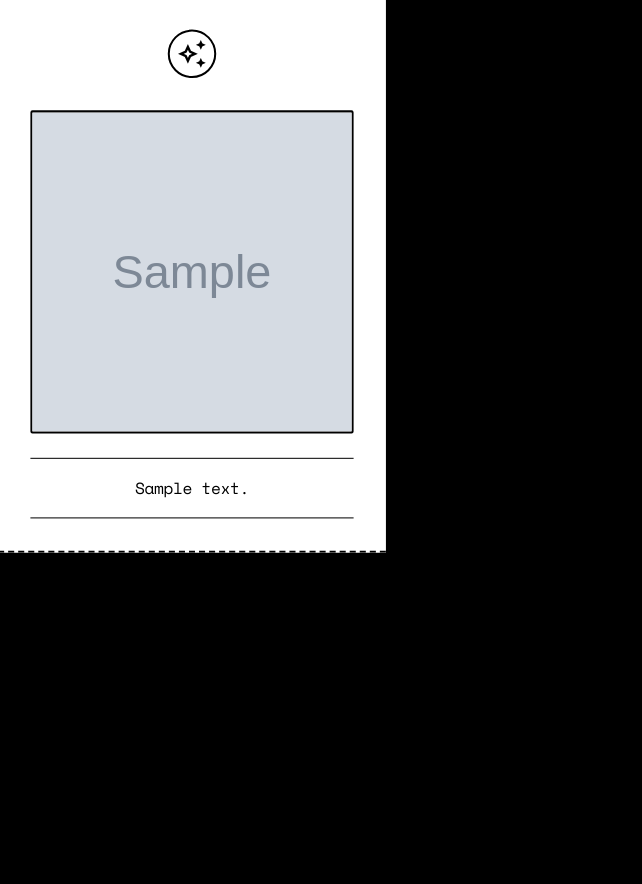
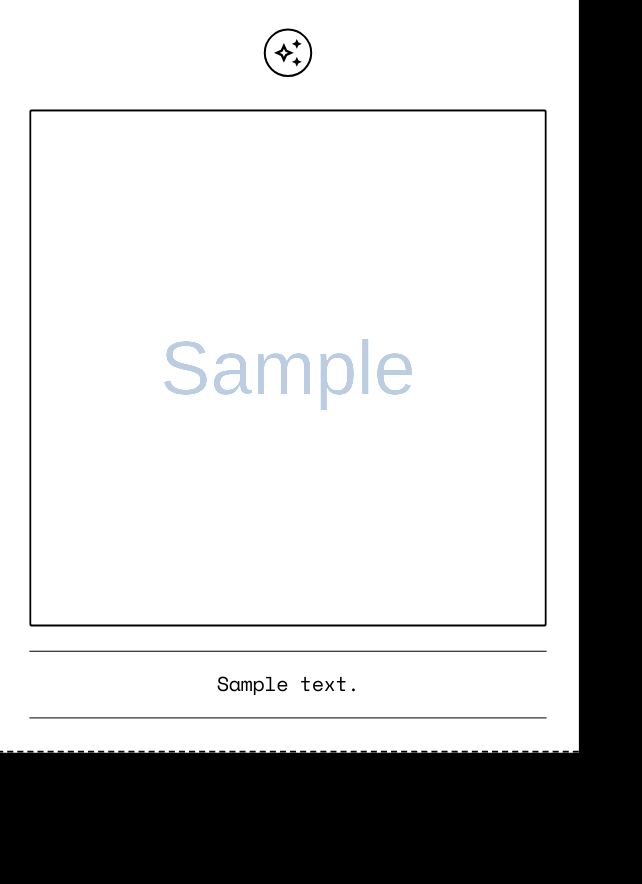
Before and after one commit to duhamelgm/printy-app, a Flask app: template backend/templates/fortune.html in a window 1280 px wide. Shown: the whole page, without its empty margins (0-642 px from the left). Run offline with Flask 3, Linux system fonts and the light colour scheme; the template is opened without the code that fills it: most values are stand-ins (such as "Sample title", 1, 10 or a date in 2020); grey boxes marked "Sample" are stand-in pictures; some libraries are stand-ins or nearby versions.

Commit message:
Update template

```diff
--- a/backend/templates/fortune.html
+++ b/backend/templates/fortune.html
@@ -92,6 +92,7 @@
   <style>
     body {
       min-height: max(884px, 100dvh);
+      width: 576px;
     }
   </style>
 </head>
@@ -99,7 +100,7 @@
 <body class="bg-black p-0 m-0">
 
   <main>
-    <div class="w-full max-w-sm relative perspective-1000">
+    <div class="w-full relative perspective-1000">
       <div class="absolute -inset-1  animate-pulse"></div>
       <div
         class="relative bg-white text-black shadow-2xl overflow-hidden ticket-jagged-bottom transform hover:scale-[1.01] transition-transform duration-300 ease-out">
@@ -110,11 +111,12 @@
           <div class="w-full aspect-[1/1] overflow-hidden border-2 border-black rounded-sm relative group">
             <img alt="A failed fortune"
               class="w-full h-full object-cover block"
+              style="filter: brightness(1.5);"
               src="{{ image }}" />
             <div class="absolute inset-0 bg-white mix-blend-multiply pointer-events-none"></div>
           </div>
           <div class="text-center space-y-2 py-4 border-t border-b border-black w-full">
-            <p class="leading-relaxed tracking-tight">
+            <p class="text-xl leading-relaxed tracking-tight">
               {{ text }}
             </p>
           </div>
```
